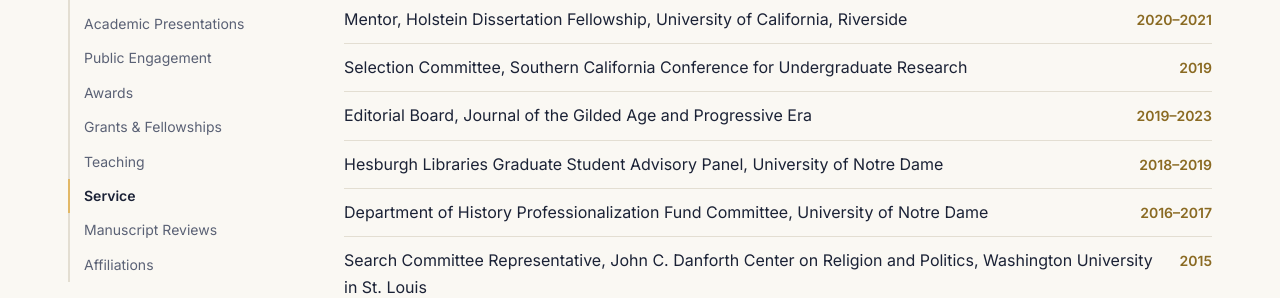
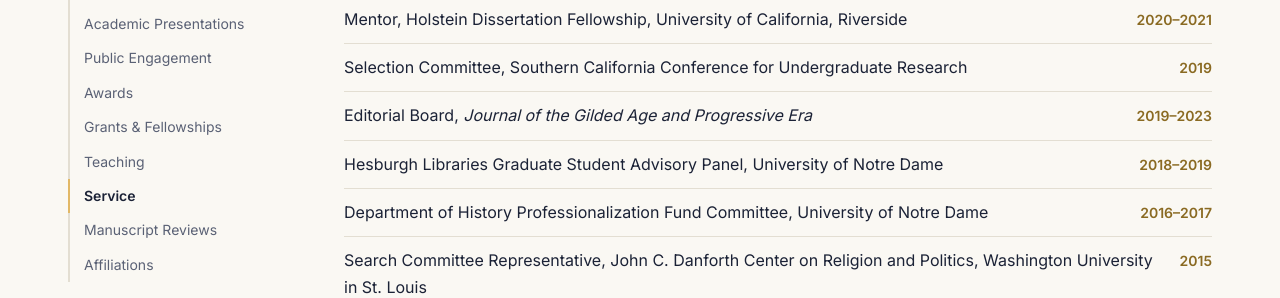
Before and after one commit to skrivulskaya/website, a Jekyll site: the page built from cv.md, in a window 1280 px wide and 900 px high, scrolled down 9541 px. Shown: the part 155-453 px from the top of the window. Built offline with Jekyll 4.4.1, drawn with Linux system fonts in a browser that asks for light colours; some web fonts are replaced.

Commit message:
Add files via upload

```diff
--- a/cv.md
+++ b/cv.md
@@ -359,7 +359,7 @@ Mentor, Holstein Dissertation Fellowship, University of California, Riverside (2
 
 Selection Committee, Southern California Conference for Undergraduate Research (2019)
 
-Editorial Board, Journal of the Gilded Age and Progressive Era (2019–2023)
+Editorial Board, *Journal of the Gilded Age and Progressive Era* (2019–2023)
 
 Hesburgh Libraries Graduate Student Advisory Panel, University of Notre Dame (2018–2019)
 
```
